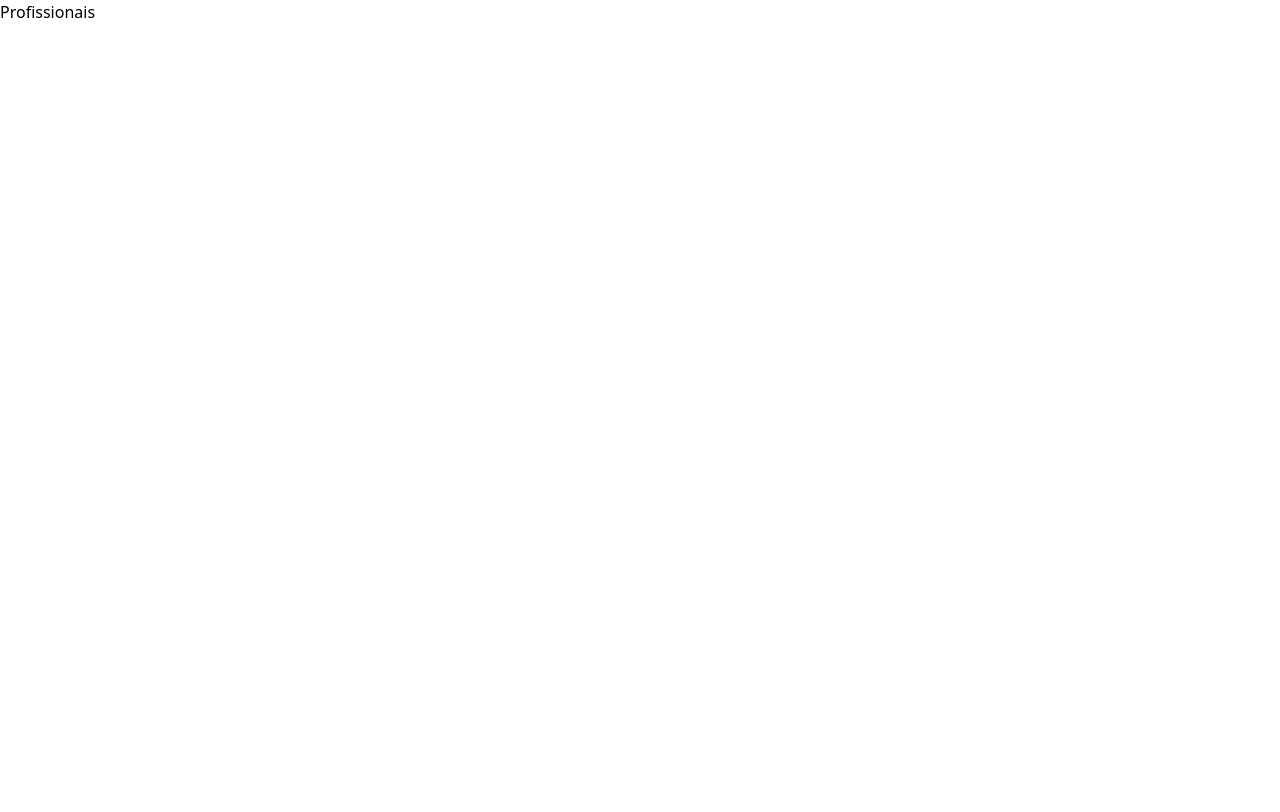
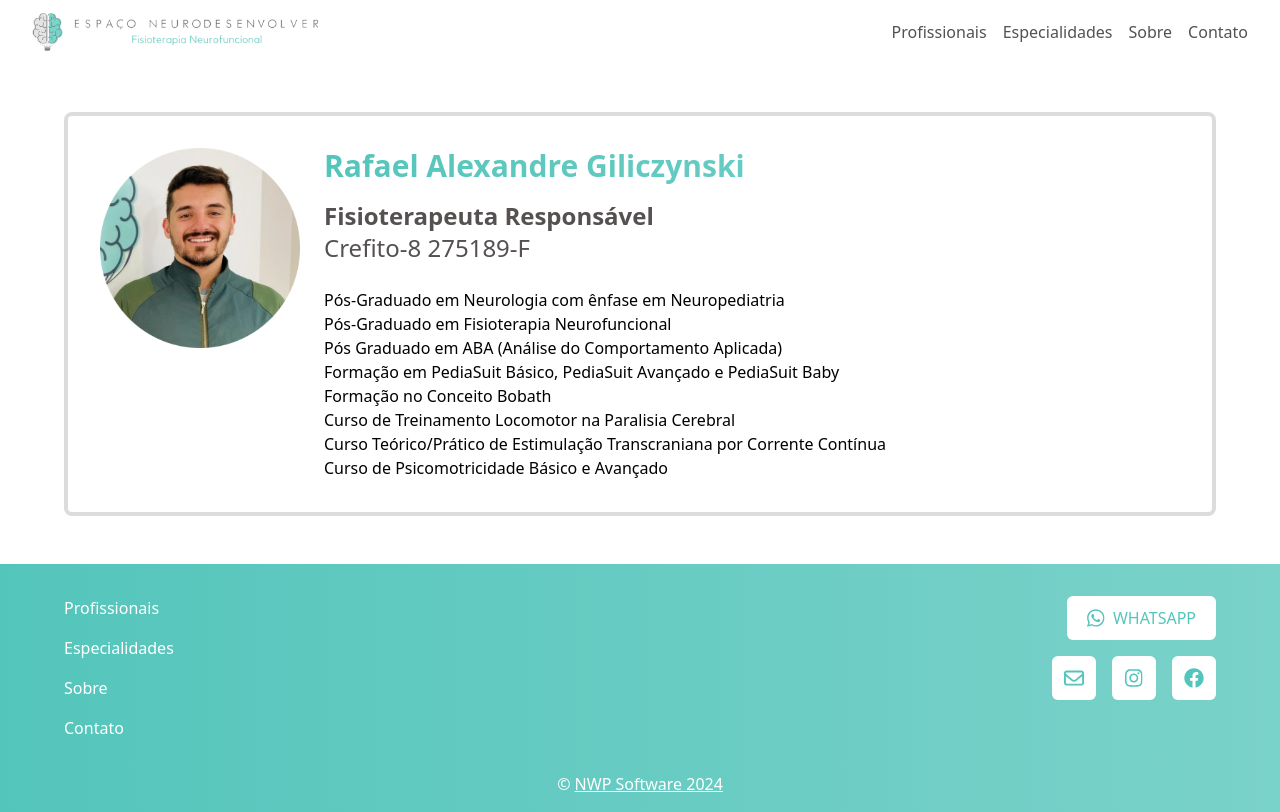
Before and after one commit to NathanPatrzyk/espaconeurodesenvolver, a React (Vite) app: page /profissionais in a window 1280 px wide. Built offline with nearby package versions, Linux system fonts and the light colour scheme.

Commit message:
version-3.1.1

```diff
--- /dev/null
+++ b/src/components/Professional.jsx
@@ -0,0 +1,39 @@
+import ImageRafael from "../assets/rafael.webp";
+
+const Professional = () => {
+  let formations = [
+    { name: "Pós-Graduado em Neurologia com ênfase em Neuropediatria" },
+    { name: "Pós-Graduado em Fisioterapia Neurofuncional" },
+    { name: "Pós Graduado em ABA (Análise do Comportamento Aplicada)" },
+    { name: "Formação em PediaSuit Básico, PediaSuit Avançado e PediaSuit Baby" },
+    { name: "Formação no Conceito Bobath" },
+    { name: "Curso de Treinamento Locomotor na Paralisia Cerebral" },
+    { name: "Curso Teórico/Prático de Estimulação Transcraniana por Corrente Contínua" },
+    { name: "Curso de Psicomotricidade Básico e Avançado" },
+  ]
+  return (
+    <section className="flex bg-light-neuro md:px-16 px-4 md:pb-12 pb-8 md:pt-28 pt-24">
+      <div className="flex-1 flex gap-6 p-8 border-4 border-dark-neuro hover:border-cyan-neuro border-opacity-20 rounded-lg">
+        <img
+          className="size-[80vw] max-w-[200px] max-h-[200px]"
+          src={ImageRafael}
+        />
+        <div className="flex-1">
+          <h2 className="font-bold bg-gradient-to-r from-dark-cyan-neuro to-cyan-neuro text-transparent bg-clip-text text-3xl">
+            Rafael Alexandre Giliczynski
+          </h2>
+          <p className="font-bold text-dark-neuro text-2xl pt-4">Fisioterapeuta Responsável</p>
+          <p className="text-dark-neuro text-2xl pb-6">Crefito-8 275189-F</p>
+          <div className="flex-col gap-2">
+          {formations.map((formation) => (
+            <div>{formation.name}</div>
+          ))}
+
+          </div>
+        </div>
+      </div>
+    </section>
+  );
+};
+
+export default Professional;
--- a/src/routes/Home.jsx
+++ b/src/routes/Home.jsx
@@ -13,13 +13,16 @@ import Speciality from "../components/Speciality";
 import SpecialityAlternative from "../components/SpecialityAlternative";
 import SocialMedia from "../components/SocialMedia";
 import Location from "../components/Location";
-import Professionals from "../components/Professionals"
+import LinkProfessionals from "../components/LinkProfessionals";
 import Footer from "../components/Footer";
 
 function Home() {
   return (
     <div>
       <Main />
+      <div id="sobre">
+        <About />
+      </div>
       <div id="especialidades">
         <Speciality
           image={ImagePediasuit}
@@ -27,32 +30,29 @@ function Home() {
           description="É uma abordagem revolucionária na neuroreabilitação infantil, projetada para crianças com desafios neuromotores. Descubra como esse protocolo funciona e como ele pode fazer a diferença na vida de nossos pequenos pacientes!"
         />
       </div>
-      <div id="sobre">
-        <About />
+      <div id="contato">
+        <SocialMedia />
       </div>
       <Speciality
         image={ImageBobath}
         title="Bobath"
         description="O Conceito Neuroevolutivo Bobath é uma abordagem terapêutica desenvolvida a fim de facilitar o individuo com limitação para participação no cotidiano, devido a danos motores, (incluindo tônus muscular e padrões de movimento) funções sensoriais, perceptivas e cognitivas, resultantes dos distúrbios do SNC – Sistema Nervoso Central."
       />
-      <div id="contato">
-        <SocialMedia />
-      </div>
+      <Location />
       <Speciality
         image={ImageTerapiaOcupacional}
         title="Terapia Ocupacional"
         description="Às vezes, as maiores transformações na vida vêm de pequenos detalhes. A Terapia Ocupacional é um exemplo perfeito disso. Essa prática terapêutica foca em capacitar as pessoas a superar desafios diários, tornando pequenos passos em direção a uma vida mais plena e independente. Cada pequena vitória é um grande avanço."
       />
-      <Location />
+      <LinkProfessionals />
       <Speciality
         image={ImageEstimulacaoVisual}
         title="Estimulação Visual"
         description="É uma especialidade que visa desenvolver e melhorar a capacidade de acuidade visual por meio de atividades específicas que favorecem o sistema visual."
       />
-      <Professionals />
-      <Speciality image={ImagePsicomotricidade} title="Psicomotricidade" />
-      <SpecialityAlternative image={ImagePsicologia} title="Psicologia" />
-      <Speciality image={ImageFonoaudiologia} title="Fonoaudiologia" />
+      <SpecialityAlternative image={ImagePsicomotricidade} title="Psicomotricidade" />
+      <Speciality image={ImagePsicologia} title="Psicologia" />
+      <SpecialityAlternative image={ImageFonoaudiologia} title="Fonoaudiologia" />
       <Nav />
       <Footer />
     </div>
--- a/src/routes/Professionals.jsx
+++ b/src/routes/Professionals.jsx
@@ -1,7 +1,13 @@
+import Nav from "../components/Nav";
+import Footer from "../components/Footer";
+import Professional from "../components/Professional";
+
 function Professionals() {
   return (
     <div>
-        <h1>Profissionais</h1>
+      <Professional />
+      <Nav />
+      <Footer />
     </div>
   );
 }
```
Also changed, not shown: src/assets/rafael.webp (added), src/components/LinkProfessionals.jsx (renamed from src/components/Professionals.jsx).
